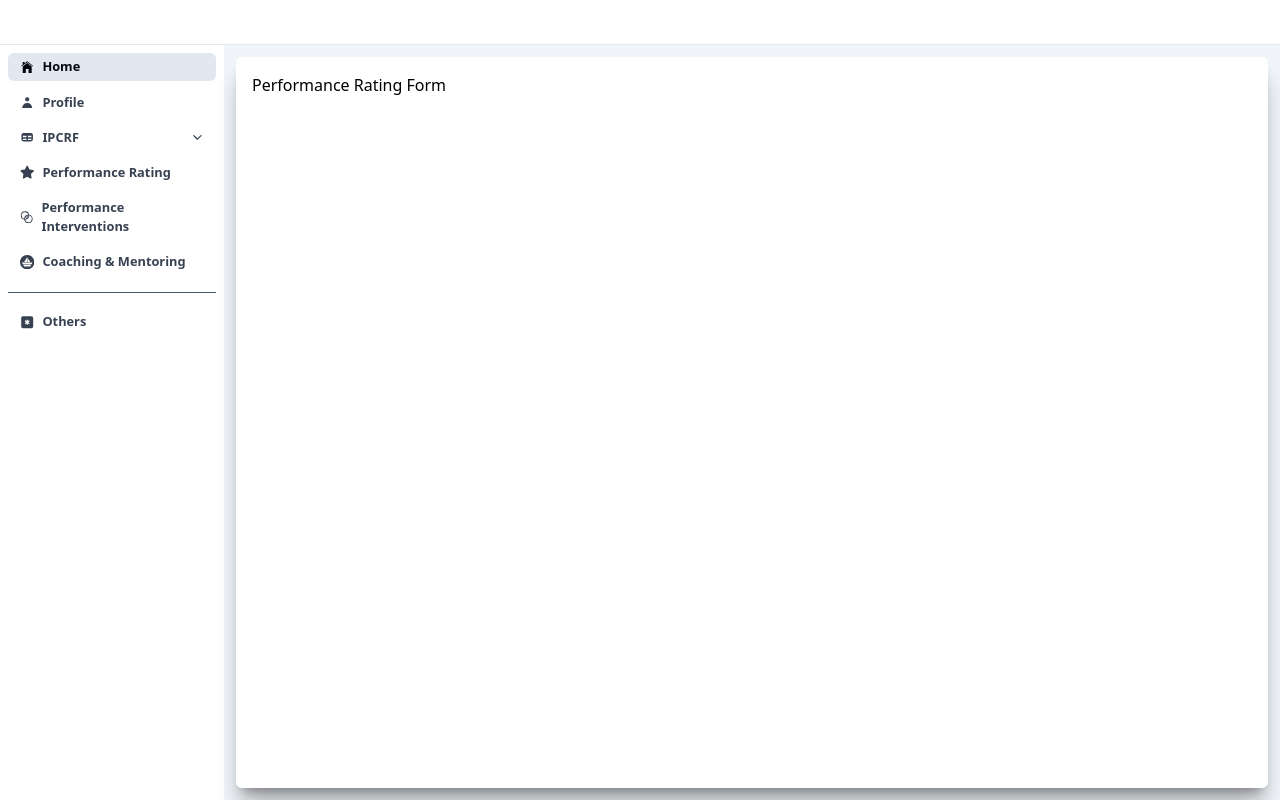
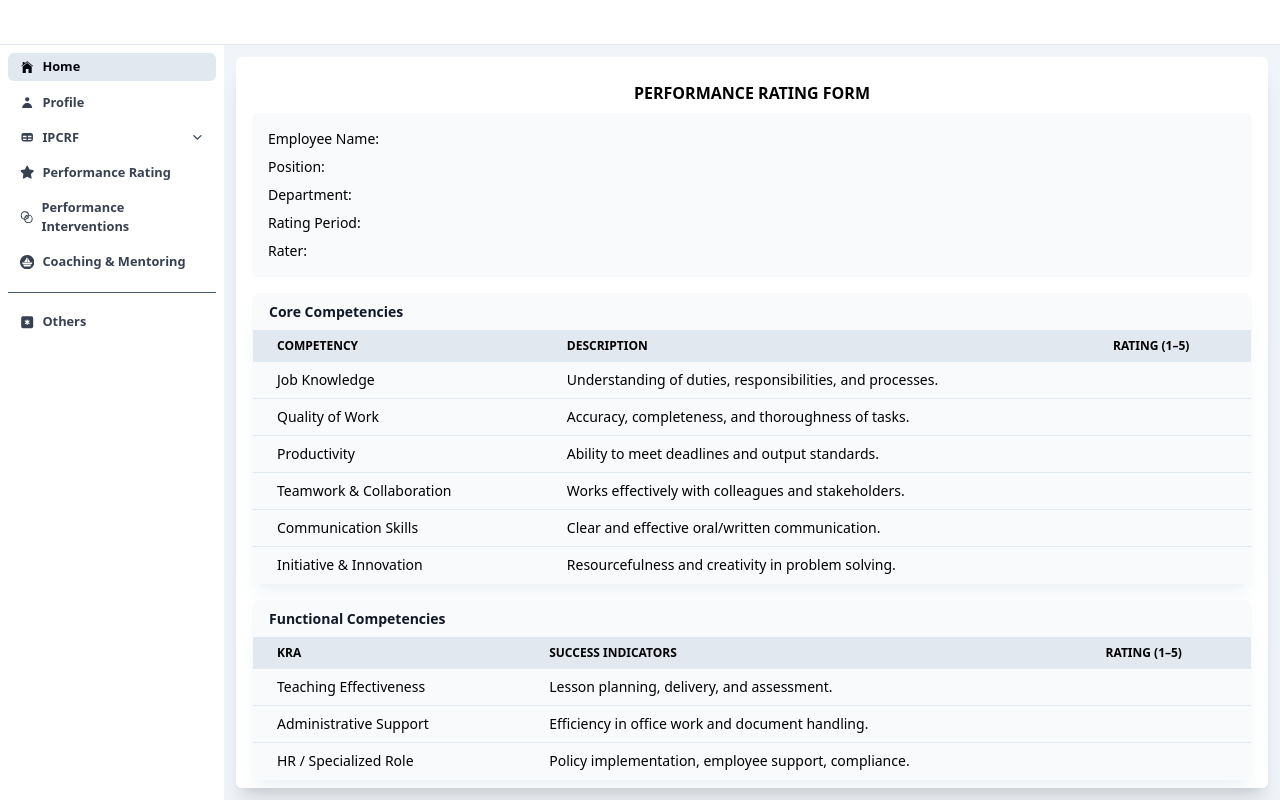
Before and after one commit to markjuan15/performance-management, a React (Vite) app: page /performance-rating-form in a window 1280 px wide. Built offline with nearby package versions, Linux system fonts and the light colour scheme.

Commit message:
new pages

```diff
--- /dev/null
+++ b/src/component/mainComponent/pages/ipcrf/components/tableData.tsx
@@ -0,0 +1,21 @@
+
+export const competencies = [
+    { competency: "Job Knowledge", description: "Understanding of duties, responsibilities, and processes.", rating: "" },
+    { competency: "Quality of Work", description: "Accuracy, completeness, and thoroughness of tasks.", rating: "" },
+    { competency: "Productivity", description: "Ability to meet deadlines and output standards.", rating: "" },
+    { competency: "Teamwork & Collaboration", description: "Works effectively with colleagues and stakeholders.", rating: "" },
+    { competency: "Communication Skills", description: "Clear and effective oral/written communication.", rating: "" },
+    { competency: "Initiative & Innovation", description: "Resourcefulness and creativity in problem solving.", rating: "" },
+]
+
+export const functionalCompetencies = [
+    { kra: "Teaching Effectiveness", indicators: "Lesson planning, delivery, and assessment.", rating: "" },
+    { kra: "Administrative Support", indicators: "Efficiency in office work and document handling.", rating: "" },
+    { kra: "HR / Specialized Role", indicators: "Policy implementation, employee support, compliance.", rating: "" },
+]
+
+export const ratingSummary = [
+    { component: "Core Competencies", weight: "40%", score: "" },
+    { component: "Functional Competencies", weight: "60%", score: "" },
+    { component: "Final Rating", weight: "100%", score: "" },
+]
--- a/src/component/mainComponent/pages/ipcrf/performanceRatingForm.tsx
+++ b/src/component/mainComponent/pages/ipcrf/performanceRatingForm.tsx
@@ -1,10 +1,99 @@
 import MainLayout from "../../../../layout/main/mainLayout";
+import Caption from "../../../table/caption";
+import Table from "../../../table/table";
+import TableBody from "../../../table/tableBody";
+import TableBodyRow from "../../../table/tableBodyRow";
+import TableHead from "../../../table/tableHead";
+import TableHeadRow from "../../../table/tableHeadRow";
+import TD from "../../../table/td";
+import TH from "../../../table/th";
+import { competencies, functionalCompetencies, ratingSummary } from "./components/tableData";
 
 export default function PerformanceRatingForm() {
 
     return (
         <MainLayout>
-            Performance Rating Form
+            <div className="flex flex-col w-full">
+                <div className="flex items-center justify-center w-full p-2">
+                    <span className="font-semibold uppercase">Performance Rating Form</span>
+                </div>
+                <div className="flex flex-col gap-4">
+                    <div className="flex flex-col gap-2 p-4 rounded-md bg-slate-50">
+                        <span className="text-sm font-normal">Employee Name:</span>
+                        <span className="text-sm font-normal">Position:</span>
+                        <span className="text-sm font-normal">Department:</span>
+                        <span className="text-sm font-normal">Rating Period:</span>
+                        <span className="text-sm font-normal">Rater:</span>
+                    </div>
+                    <Table>
+                        <Caption>Core Competencies</Caption>
+                        <TableHead>
+                            <TableHeadRow>
+                                <TH>Competency</TH>
+                                <TH>Description</TH>
+                                <TH>Rating (1–5)</TH>
+                            </TableHeadRow>
+                        </TableHead>
+                        <TableBody>
+                            {competencies?.map((value: any, index: any) =>
+                                <TableBodyRow key={index}>
+                                    <TD>{value.competency}</TD>
+                                    <TD>{value.description}</TD>
+                                    <TD>{value.rating}</TD>
+                                </TableBodyRow>
+                            )}
+                        </TableBody>
+                    </Table>
+
+                    <Table>
+                        <Caption>Functional Competencies</Caption>
+                        <TableHead>
+                            <TableHeadRow>
+                                <TH>KRA</TH>
+                                <TH>Success Indicators</TH>
+                                <TH>Rating (1–5)</TH>
+                            </TableHeadRow>
+                        </TableHead>
+                        <TableBody>
+                            {functionalCompetencies.length > 0
+                                ? functionalCompetencies?.map((value: any, index: any) =>
+                                    <TableBodyRow key={index}>
+                                        <TD>{value.kra}</TD>
+                                        <TD>{value.indicators}</TD>
+                                        <TD>{value.rating}</TD>
+                                    </TableBodyRow>
+                                ) : <TableBodyRow>
+                                    <TD col={3}><span className="flex items-center justify-center">No data</span></TD>
+                                </TableBodyRow>
+                            }
+                        </TableBody>
+                    </Table>
+
+                    <Table>
+                        <Caption>Final Rating Summary</Caption>
+                        <TableHead>
+                            <TableHeadRow>
+                                <TH>Compenent</TH>
+                                <TH>Weight</TH>
+                                <TH>Score (1–5)</TH>
+                            </TableHeadRow>
+                        </TableHead>
+                        <TableBody>
+                            {ratingSummary.length > 0
+                                ? ratingSummary?.map((value: any, index: any) =>
+                                    <TableBodyRow key={index}>
+                                        <TD>{value.component}</TD>
+                                        <TD>{value.weight}</TD>
+                                        <TD>{value.score}</TD>
+                                    </TableBodyRow>
+                                ) : <TableBodyRow>
+                                    <TD col={3}><span className="flex items-center justify-center">No data</span></TD>
+                                </TableBodyRow>
+                            }
+                        </TableBody>
+                    </Table>
+                </div>
+            </div>
         </MainLayout>
     )
 }
--- /dev/null
+++ b/src/component/table/caption.tsx
@@ -0,0 +1,13 @@
+
+interface Iprops {
+    children?: any,
+}
+
+export default function Caption({ children }: Iprops) {
+
+    return (
+        <caption className="px-4 py-2 text-left rtl:text-right text-gray-900 bg-slate-50 font-semibold">
+            {children}
+        </caption>
+    )
+}
--- /dev/null
+++ b/src/component/table/table.tsx
@@ -0,0 +1,14 @@
+interface Iprops {
+    children?: any,
+}
+
+export default function Table({ children }: Iprops) {
+
+    return (
+        <div className="relative overflow-x-auto border border-slate-50 shadow-slate-300 shadow-xl/20 sm:rounded-lg">
+            <table className="w-full text-sm text-left rtl:text-right">
+                {children}
+            </table>
+        </div>
+    )
+}
--- /dev/null
+++ b/src/component/table/tableBody.tsx
@@ -0,0 +1,13 @@
+
+interface Iprops {
+    children?: any,
+}
+
+export default function TableBody({ children }: Iprops) {
+
+    return (
+        <tbody>
+            {children}
+        </tbody>
+    )
+}
--- /dev/null
+++ b/src/component/table/tableBodyRow.tsx
@@ -0,0 +1,13 @@
+
+interface Iprops {
+    children?: any,
+}
+
+export default function TableBodyRow({ children }: Iprops) {
+
+    return (
+        <tr className="border-b last:border-b-0 bg-slate-50 border-slate-200">
+            {children}
+        </tr>
+    )
+}
--- /dev/null
+++ b/src/component/table/tableHead.tsx
@@ -0,0 +1,13 @@
+
+interface Iprops {
+    children?: any,
+}
+
+export default function TableHead({ children }: Iprops) {
+
+    return (
+        <thead className="text-xs uppercase bg-slate-200">
+            {children}
+        </thead>
+    )
+}
--- /dev/null
+++ b/src/component/table/tableHeadRow.tsx
@@ -0,0 +1,13 @@
+
+interface Iprops {
+    children?: any,
+}
+
+export default function TableHeadRow({ children }: Iprops) {
+
+    return (
+        <tr>
+            {children}
+        </tr>
+    )
+}
--- /dev/null
+++ b/src/component/table/td.tsx
@@ -0,0 +1,13 @@
+interface Iprops {
+    children?: any,
+    col?: number,
+}
+
+export default function TD({ children, col }: Iprops) {
+
+    return (
+        <td colSpan={col} className="px-6 py-2">
+            {children}
+        </td>
+    )
+}
--- /dev/null
+++ b/src/component/table/th.tsx
@@ -0,0 +1,12 @@
+interface Iprops {
+    children?: any,
+}
+
+export default function TH({ children }: Iprops) {
+
+    return (
+        <th className="px-6 py-2">
+            {children}
+        </th>
+    )
+}
--- a/src/layout/main/mainLayout.tsx
+++ b/src/layout/main/mainLayout.tsx
@@ -8,7 +8,7 @@ export default function MainLayout(props: any) {
             <div className="flex w-full h-full overflow-hidden">
                 <MySidebar />
                 <div className="w-full p-3 relative">
-                    <div className="bg-white rounded-md h-full overflow-auto scrollbar-none p-4 relative shadow-xl/30">
+                    <div className="bg-white rounded-md h-full overflow-auto scrollbar-none p-4 relative shadow-xl/10">
                         {props.children}
                     </div>
                 </div>
```
Also changed, not shown: src/component/mainComponent/pages/profile/profile.tsx (+12 -5 lines).
